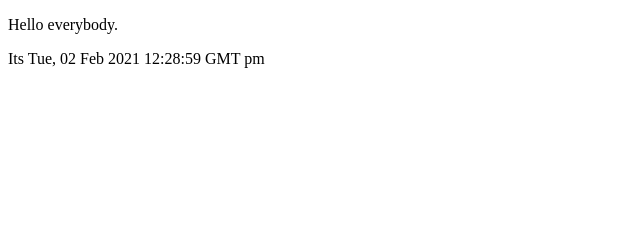
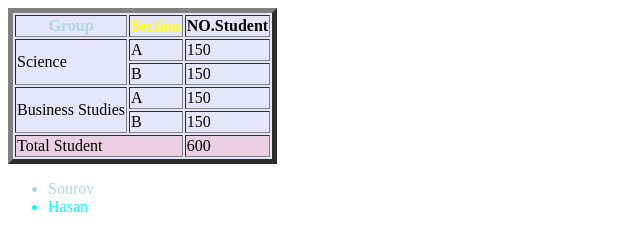
Before and after one commit to hr-hasan/hr-hasan.github.io, a plain HTML site: page index.html in a window 1280 px wide. Shown: the whole page, without its empty margins (0-640 px from the left). Drawn offline with Linux system fonts and the light colour scheme.

Commit message:
Update index.html

```diff
--- a/index.html
+++ b/index.html
@@ -1,20 +1,46 @@
-<!DOCTYPE html>
-<html lang="en">
+<html>
 
 <head>
-    <meta charset="UTF-8">
-    <meta name="viewport" content="width=device-width, initial-scale=1.0">
-    <title>My Website</title>
+    <title>Cricket</title>
 </head>
 
 <body>
-    <p>Hello everybody.</p>
-    <p>Its <span id="time"></span> pm</p>
-    <script>
-        const time = document.getElementById('time');
-        var currentTime = new Date();
-        time.innerText = currentTime.toUTCString();
-    </script>
+    <table border="5px" style="background-color: lavender;">
+        <tr>
+            <th style="color:lightblue">Group</th>
+            <th style="color: #ffff00">Section</th>
+            <th>NO.Student</th>
+        </tr>
+        <tr>
+            <td rowspan="2">Science</td>
+            <td>A</td>
+            <td>150</td>
+        </tr>
+        <tr>
+
+            <td>B</td>
+            <td>150</td>
+        </tr>
+        <tr>
+            <td rowspan="2">Business Studies</td>
+            <td>A</td>
+            <td>150</td>
+        </tr>
+        <tr>
+            <td>B</td>
+            <td>150</td>
+        </tr>
+        <tr style="background-color: rgba(255,0,0,.1)">
+            <td colspan="2">Total Student</td>
+            <td>600</td>
+        </tr>
+
+    </table>
+    <ul style="color: lawngreen;">
+        <li style="color: lightblue;">Sourov</li>
+        <li style="color: cyan;">Hasan</li>
+        <li style="color: rgba(0,128,128,0);">Mahmud</li>
+    </ul>
 </body>
 
 </html>
```
